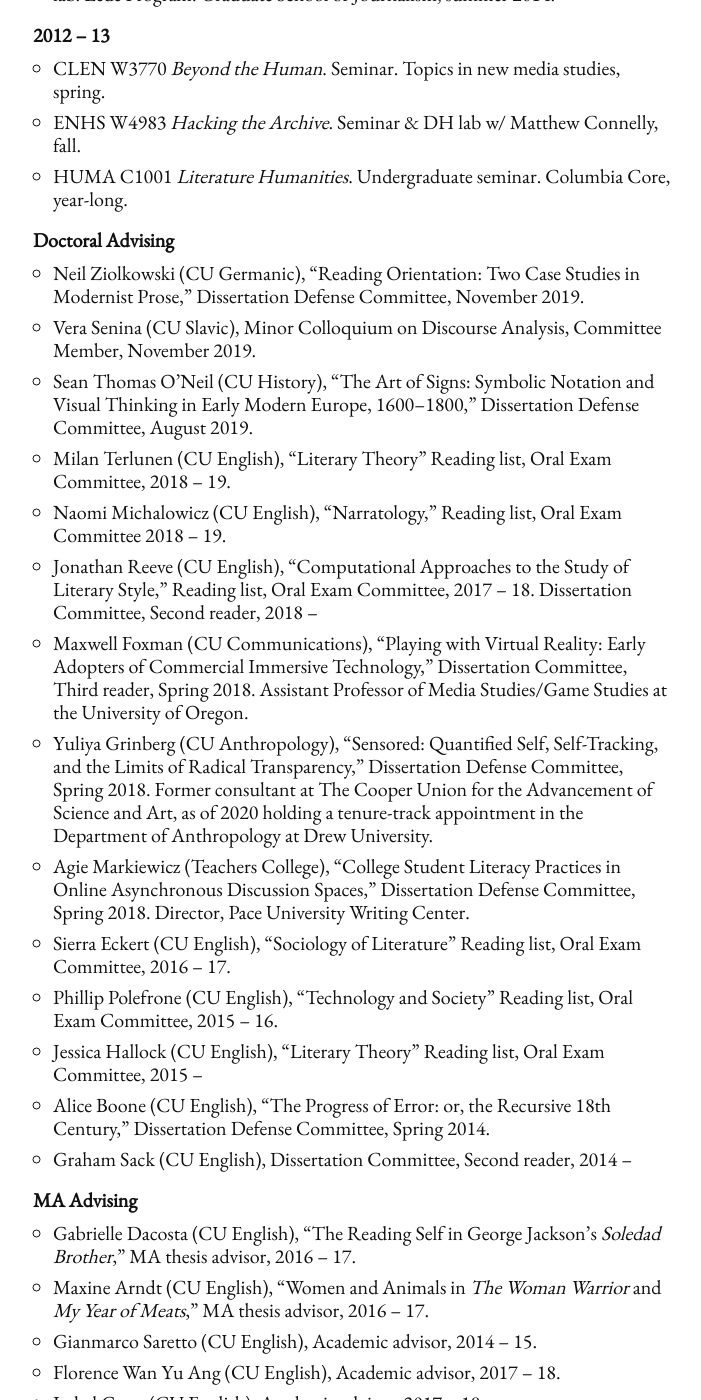
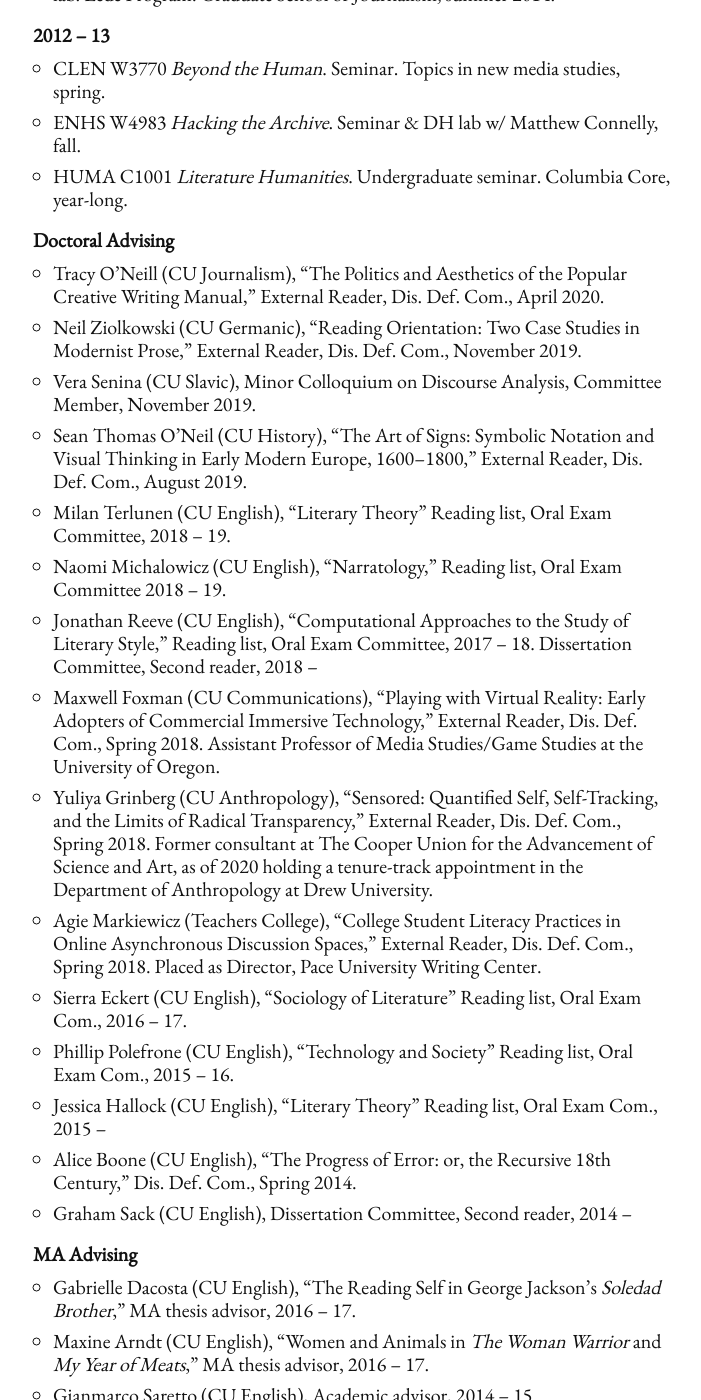
Before and after one commit to denten/denten.github.io, a Jekyll site: the page built from _pages/teaching.md, in a window 1280 px wide and 1400 px high, scrolled down 1457 px. Shown: the whole window, without its empty margins (287-988 px from the left). Built offline with Jekyll 4.4.1, drawn with Linux system fonts in a browser that asks for light colours.

Commit message:
update another dissertation

```diff
--- a/_includes/CV/03-teaching.md
+++ b/_includes/CV/03-teaching.md
@@ -76,30 +76,35 @@ Undergraduate seminar. Columbia Core, year-long.
 
 ### Doctoral Advising
 
+- Tracy O'Neill (CU Journalism), "The Politics and Aesthetics of the Popular Creative Writing
+  Manual," External Reader, Dis. Def. Com., April 2020.
 - Neil Ziolkowski (CU Germanic), "Reading Orientation: Two Case Studies in Modernist Prose,"
-  Dissertation Defense Committee, November 2019.
-- Vera Senina (CU Slavic), Minor Colloquium on Discourse Analysis, Committee Member, November 2019.
+  External Reader, Dis. Def. Com., November 2019.
+- Vera Senina (CU Slavic), Minor Colloquium on Discourse Analysis, Committee Member, November
+  2019.
 - Sean Thomas O'Neil (CU History), "The Art of Signs: Symbolic Notation and Visual Thinking in
-  Early Modern Europe, 1600--1800," Dissertation Defense Committee, August 2019.
+  Early Modern Europe, 1600--1800," External Reader, Dis. Def. Com., August 2019.
 - Milan Terlunen (CU English), "Literary Theory" Reading list, Oral Exam Committee, 2018 -- 19.
 - Naomi Michalowicz (CU English), "Narratology," Reading list, Oral Exam Committee 2018 -- 19.
 - Jonathan Reeve (CU English), "Computational Approaches to the Study of Literary Style,"
   Reading list, Oral Exam Committee, 2017 -- 18. Dissertation Committee, Second reader, 2018 --
 - Maxwell Foxman (CU Communications), "Playing with Virtual Reality: Early Adopters of
-  Commercial Immersive Technology," Dissertation Committee, Third reader, Spring 2018.
-  Assistant Professor of Media Studies/Game Studies at the University of Oregon.
+  Commercial Immersive Technology," External Reader, Dis. Def. Com., Spring 2018.  Assistant
+Professor of Media Studies/Game Studies at the University of Oregon.
 - Yuliya Grinberg (CU Anthropology), "Sensored: Quantified Self, Self-Tracking, and the Limits
-  of Radical Transparency," Dissertation Defense Committee, Spring 2018.  Former consultant at The
-  Cooper Union for the Advancement of Science and Art, as of 2020 holding a tenure-track
+  of Radical Transparency," External Reader, Dis. Def. Com., Spring 2018.  Former consultant at
+The Cooper Union for the Advancement of Science and Art, as of 2020 holding a tenure-track
 appointment in the Department of Anthropology at Drew University.
 - Agie Markiewicz (Teachers College), "College Student Literacy Practices in Online
-  Asynchronous Discussion Spaces," Dissertation Defense Committee, Spring 2018.  Director, Pace
-  University Writing Center.
-- Sierra Eckert (CU English), "Sociology of Literature" Reading list, Oral Exam Committee, 2016 -- 17.
-- Phillip Polefrone (CU English), "Technology and Society" Reading list, Oral Exam Committee, 2015 -- 16.
-- Jessica Hallock (CU English), "Literary Theory" Reading list, Oral Exam Committee, 2015 --
-- Alice Boone (CU English), "The Progress of Error: or, the Recursive 18th Century,"
-  Dissertation Defense Committee, Spring 2014.
+  Asynchronous Discussion Spaces," External Reader, Dis. Def. Com., Spring 2018. Placed as
+Director, Pace University Writing Center.
+- Sierra Eckert (CU English), "Sociology of Literature" Reading list, Oral Exam Com., 2016 --
+  17.
+- Phillip Polefrone (CU English), "Technology and Society" Reading list, Oral Exam Com., 2015
+  -- 16.
+- Jessica Hallock (CU English), "Literary Theory" Reading list, Oral Exam Com., 2015 --
+- Alice Boone (CU English), "The Progress of Error: or, the Recursive 18th Century," Dis. Def.
+  Com., Spring 2014.
 - Graham Sack (CU English), Dissertation Committee, Second reader, 2014 --
 
 ### MA Advising
```
